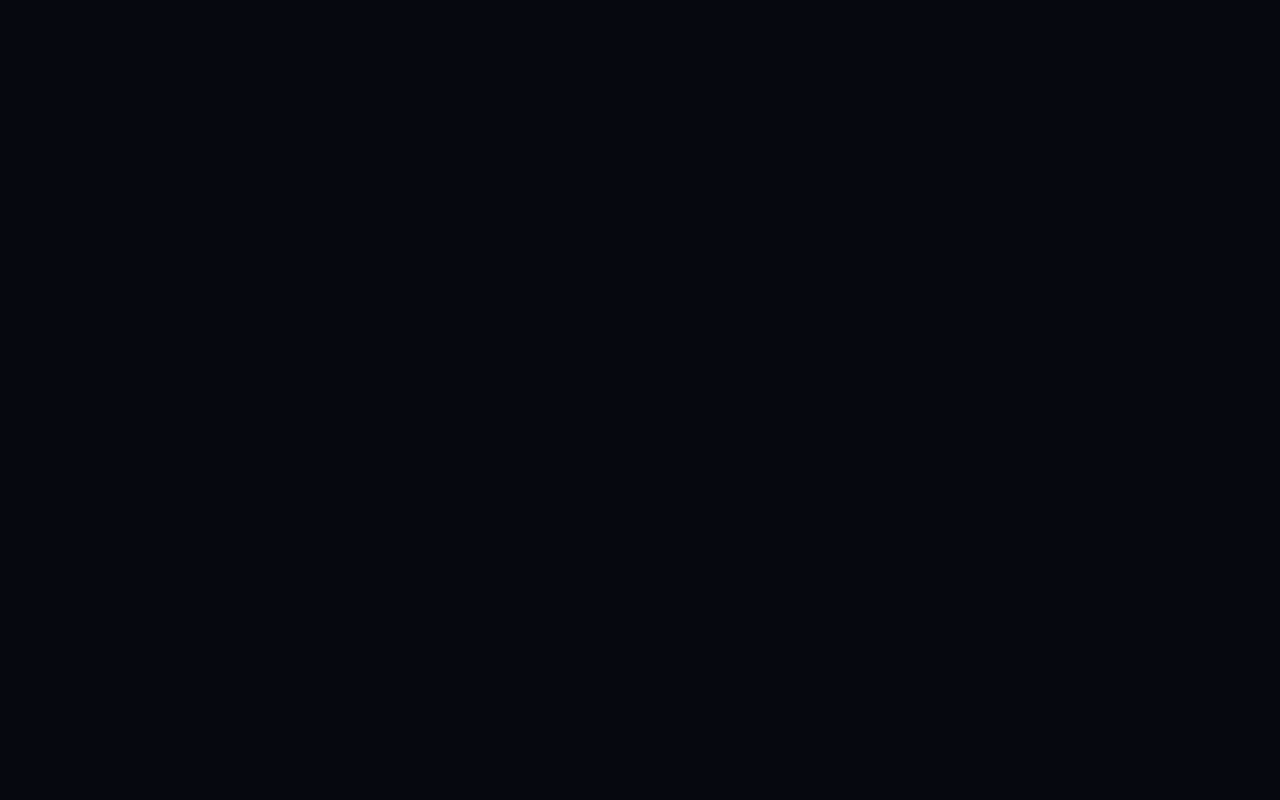
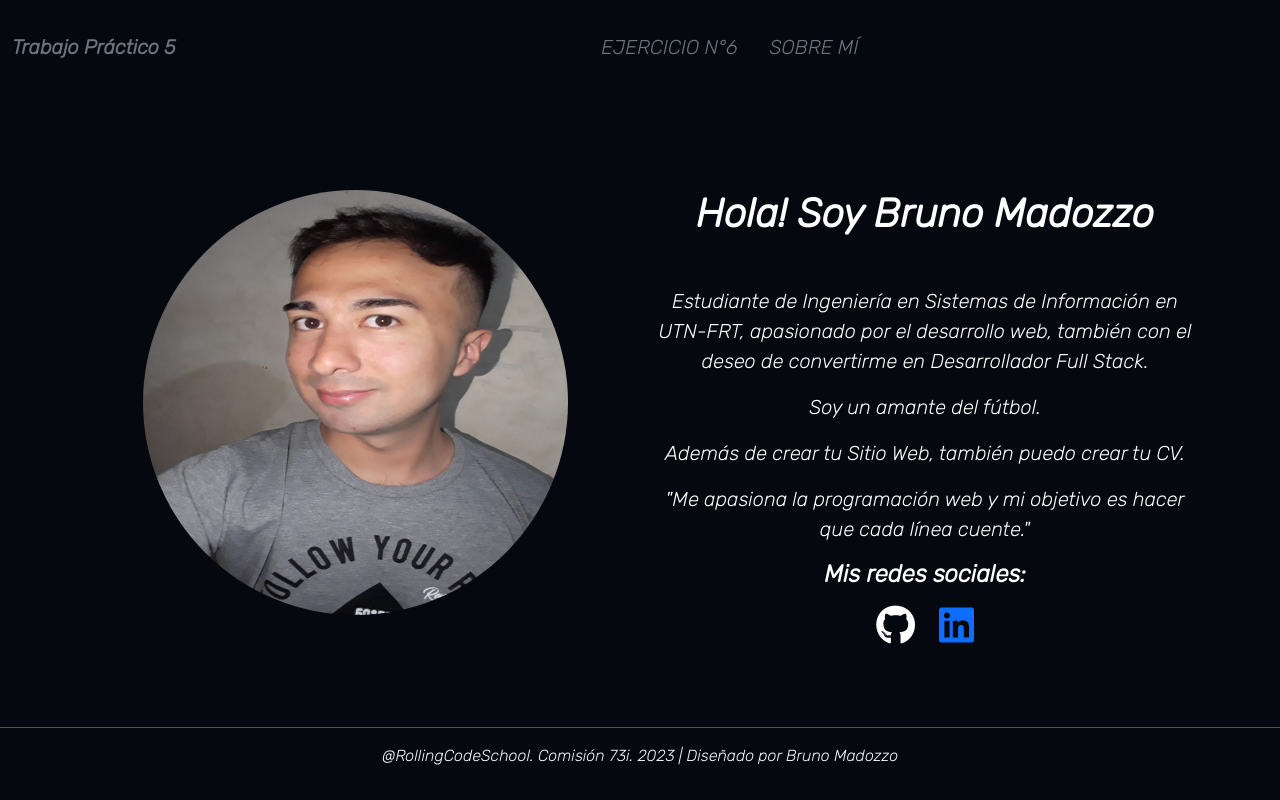
Before and after one commit to brunomry/TEMPORIZADOR_TP5_RC, a plain HTML site: page sobreMi.html in a window 1280 px wide. Drawn offline with nearby package versions, Linux system fonts and the light colour scheme.

Commit message:
Realice la pagina sobreMi

```diff
--- a/CSS/styles.css
+++ b/CSS/styles.css
@@ -74,6 +74,27 @@ footer{
   border-top: .1px solid #525151;
 }
 
+/*sobre mi*/
+.imageProfile{
+  width: 425px;
+  height: 425px;
+}
+
+.imageProfile:hover{
+  width: 500px;
+  height: 500px;
+  transition: .3s ease-in-out;
+}
+
+a .socialIcon{
+  font-size: 40px;
+}
+
+a .socialIcon:hover{
+  font-size: 50px;
+  transition: .3s ease-in-out;
+}
+
 @media all and (min-width:576px){
   .containerConteo{
     width: 25rem;
--- a/sobreMi.html
+++ b/sobreMi.html
@@ -1,8 +1,8 @@
 <!DOCTYPE html>
 <html lang="en">
   <head>
-  <meta charset="UTF-8">
-  <meta name="viewport" content="width=device-width, initial-scale=1.0">
+    <meta charset="UTF-8" />
+    <meta name="viewport" content="width=device-width, initial-scale=1.0" />
     <meta
       name="description"
       content="Resolución de Trabajo Práctico N°5 de RollingCode - DOM (Document Object Model)"
@@ -13,10 +13,110 @@
     />
     <meta name="author" content="Bruno Madozzo Romay" />
     <title>Sobre Mí | TRABAJO PRÁCTICO N°5 | ROLLING CODE SCHOOL</title>
-  <link href="https://cdn.jsdelivr.net/npm/bootstrap@5.3.2/dist/css/bootstrap.min.css" rel="stylesheet" integrity="sha384-T3c6CoIi6uLrA9TneNEoa7RxnatzjcDSCmG1MXxSR1GAsXEV/Dwwykc2MPK8M2HN" crossorigin="anonymous">
-  <link rel="stylesheet" href="./CSS/styles.css">
+    <link
+      href="https://cdn.jsdelivr.net/npm/bootstrap@5.3.2/dist/css/bootstrap.min.css"
+      rel="stylesheet"
+      integrity="sha384-T3c6CoIi6uLrA9TneNEoa7RxnatzjcDSCmG1MXxSR1GAsXEV/Dwwykc2MPK8M2HN"
+      crossorigin="anonymous"
+    />
+    <link rel="preconnect" href="https://fonts.googleapis.com" />
+    <link rel="preconnect" href="https://fonts.gstatic.com" crossorigin />
+    <link
+      href="https://fonts.googleapis.com/css2?family=Raleway&family=Rubik:ital,wght@1,300&display=swap"
+      rel="stylesheet"
+    />
+    <link rel="stylesheet" href="https://cdnjs.cloudflare.com/ajax/libs/font-awesome/6.4.2/css/all.min.css" integrity="sha512-z3gLpd7yknf1YoNbCzqRKc4qyor8gaKU1qmn+CShxbuBusANI9QpRohGBreCFkKxLhei6S9CQXFEbbKuqLg0DA==" crossorigin="anonymous" referrerpolicy="no-referrer">
+    <link rel="stylesheet" href="./CSS/styles.css" />
   </head>
   <body>
-  <script src="https://cdn.jsdelivr.net/npm/bootstrap@5.3.2/dist/js/bootstrap.bundle.min.js" integrity="sha384-C6RzsynM9kWDrMNeT87bh95OGNyZPhcTNXj1NW7RuBCsyN/o0jlpcV8Qyq46cDfL" crossorigin="anonymous"></script>
+    <header>
+      <nav class="navbar navbar-expand-md py-4">
+        <div class="container-fluid">
+          <a class="navbar-brand fw-bold text-secondary" href="./index.html"
+            >Trabajo Práctico 5</a
+          >
+          <button
+            class="navbar-toggler"
+            type="button"
+            data-bs-toggle="collapse"
+            data-bs-target="#navbarNavDropdown"
+            aria-controls="navbarNavDropdown"
+            aria-expanded="false"
+            aria-label="Toggle navigation"
+          >
+            <span class="navbar-toggler-icon"></span>
+          </button>
+          <div
+            class="collapse navbar-collapse text-center"
+            id="navbarNavDropdown"
+          >
+            <ul class="navbar-nav w-100 d-flex justify-content-center fs-5">
+              <li class="nav-item px-2">
+                <a class="nav-link text-secondary" href="../index.html"
+                  >EJERCICIO N°6</a
+                >
+              </li>
+              <li class="nav-item px-2">
+                <a class="nav-link active text-secondary" href="sobreMi.html">SOBRE MÍ</a>
+              </li>
+            </ul>
+          </div>
+        </div>
+      </nav>
+    </header>
+    <main class="py-5 text-white" id="main">
+      <section class="container mt-5">
+        <div class="row justify-content-center">
+          <div class="col-lg-6 text-center order-1 order-lg-0 mt-5 mt-lg-0">
+            <img
+              src="../IMG/perfil.jpeg"
+              class="img-fluid imageProfile rounded-circle"
+              alt="Bruno Madozzo"
+            />
+          </div>
+          <div class="col-lg-6 text-center">
+            <h1 class="fw-bold fst-italic">Hola! Soy Bruno Madozzo</h1>
+            <p class="lead mt-5">
+              Estudiante de Ingeniería en Sistemas de Información en UTN-FRT,
+              apasionado por el desarrollo web, también con el deseo de
+              convertirme en Desarrollador Full Stack.
+            </p>
+            <p class="lead">Soy un amante del fútbol.</p>
+            <p class="lead">
+              Además de crear tu Sitio Web, también puedo crear tu CV.
+            </p>
+            <cite class="mt-3 lead"
+              >"Me apasiona la programación web y mi objetivo es hacer que cada
+              línea cuente."</cite
+            >
+            <div class="mt-3">
+              <h4 class="fw-bold fst-italic">Mis redes sociales:</h4>
+              <div class="d-flex gap-4 justify-content-center mt-3">
+                <a href="https://github.com/brunomry" target="_blank"
+                  ><i class="fa-brands fa-github text-white socialIcon"></i
+                ></a>
+                <a
+                  href="https://www.linkedin.com/in/bruno-madozzo"
+                  target="_blank"
+                  ><i class="fa-brands fa-linkedin socialIcon"></i
+                ></a>
+              </div>
+            </div>
+          </div>
+        </div>
+      </section>
+    </main>
+    <footer class="p-3">
+      <div class="text-light text-center">
+        <p>
+          @RollingCodeSchool. Comisión 73i. 2023 | Diseñado por Bruno Madozzo
+        </p>
+      </div>
+    </footer>
+    <script
+      src="https://cdn.jsdelivr.net/npm/bootstrap@5.3.2/dist/js/bootstrap.bundle.min.js"
+      integrity="sha384-C6RzsynM9kWDrMNeT87bh95OGNyZPhcTNXj1NW7RuBCsyN/o0jlpcV8Qyq46cDfL"
+      crossorigin="anonymous"
+    ></script>
   </body>
 </html>
```
Also changed, not shown: IMG/perfil.jpeg (added). Lines whose indentation alone changed are shown as unchanged.
